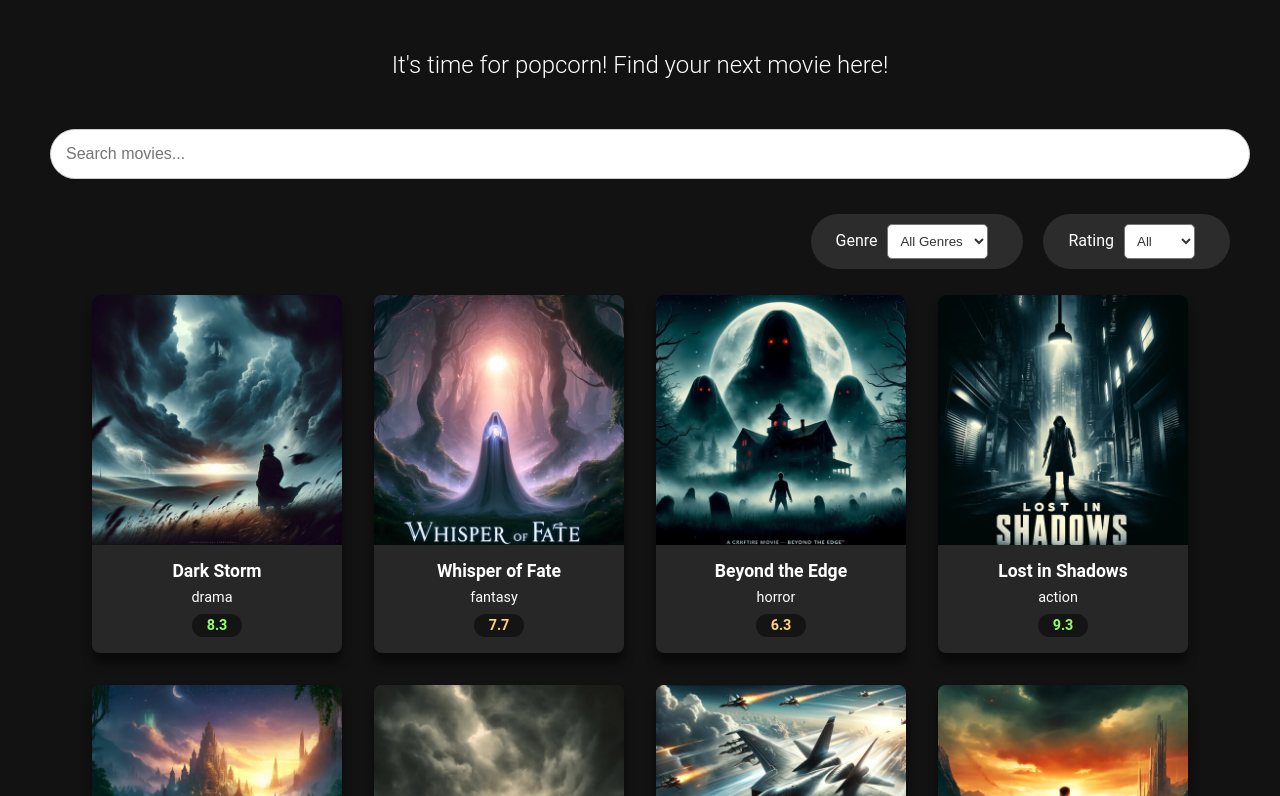
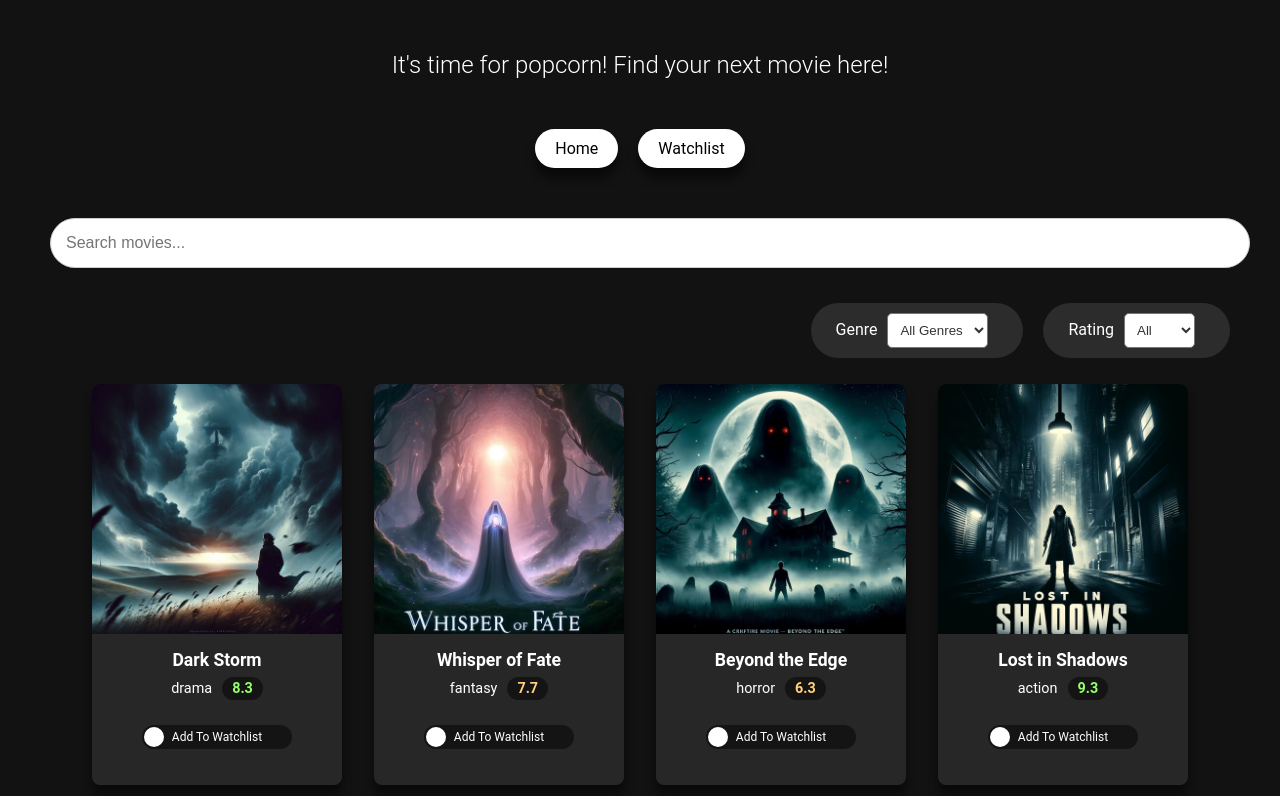
Before and after one commit to CNTuyet/moviedux, a React (Create React App) app: page / in a window 1280 px wide. Shown: the part 324-1120 px from the top of the page. Built offline with nearby package versions, Linux system fonts and the light colour scheme; the HTML template or start-up script is replaced by a standard one.

Commit message:
complete routes and handle watchlist

```diff
--- a/package.json
+++ b/package.json
@@ -9,6 +9,7 @@
     "moviedux": "file:",
     "react": "^18.2.0",
     "react-dom": "^18.2.0",
+    "react-router-dom": "^6.22.3",
     "react-scripts": "5.0.1",
     "web-vitals": "^2.1.4"
   },
--- a/src/App.js
+++ b/src/App.js
@@ -1,15 +1,48 @@
 import './App.css';
+import { useEffect, useState } from 'react'
 import Footer from './components/Footer';
 import Header from './components/Header';
 import MoviesGrid from './components/MoviesGrid';
+import Watchlist from './components/Watchlist';
 import './styles.css';
+import { BrowserRouter as Router, Routes, Route, Link } from 'react-router-dom';
 
 function App() {
+  const [movies, setMovies] = useState([]);
+  const [watchlist, setWatchlist] = useState([]);
+
+  useEffect(() => {
+    //Lấy data từ file json trong folder public, sau đó lấy data set cho movies
+    fetch("movies.json")
+      .then(response => response.json())
+      .then(data => setMovies(data));
+  }, []);
+
+  // Nếu đã có trong watchlist thì xóa id của movie đó đi, chưa có thì thêm vào
+  const toggleWatchlist = (movieId) => {
+    // prev đại diện cho state watchlist cũ, id trong filter đại diện cho từng item trong watchlist
+    setWatchlist(prev =>
+      prev.includes(movieId) ? prev.filter(id => id !== movieId) : [...prev, movieId]
+    );
+  }
+
   return (
     <div className="App">
       <div className='container'>
         <Header />
-        <MoviesGrid />
+        <Router>
+          <nav>
+            <ul>
+              <li><Link to='/'>Home</Link></li>
+              <li><Link to='/watchlist'>Watchlist</Link></li>
+            </ul>
+          </nav>
+          {/* Định nghĩa các đường dẫn, khi truy cập đúng path, element sẽ được hiển thị */}
+          <Routes>
+            <Route path='/' element={<MoviesGrid movies={movies} watchlist={watchlist} toggleWatchlist={toggleWatchlist} />}></Route>
+            <Route path='/watchlist' element={<Watchlist movies={movies} watchlist={watchlist} toggleWatchlist={toggleWatchlist} />}></Route>
+          </Routes>
+        </Router>
       </div>
       <Footer />
     </div>
--- a/src/components/MovieCard.jsx
+++ b/src/components/MovieCard.jsx
@@ -1,7 +1,7 @@
 import React from 'react'
 import '../styles.css'
 
-const MovieCard = ({ movie }) => {
+const MovieCard = ({ movie, isWatchlisted, toggleWatchlist }) => {
     const handleError = (e) => {
         // khi tên src ảnh bị lỗi thì hiển thị ảnh default
         e.target.src = "images/default.jpg";
@@ -28,8 +28,19 @@
                 onError={handleError} />
             <div className='movie-card-info'>
                 <h3 className='movie-card-title'>{movie.title}</h3>
-                <p className='movie-card-genre'>{movie.genre}</p>
-                <p className={`movie-card-rating ${getRatingClass(movie.rating)}`}>{movie.rating}</p>
+                <div>
+                    <span className='movie-card-genre'>{movie.genre}</span>
+                    <span className={`movie-card-rating ${getRatingClass(movie.rating)}`}>{movie.rating}</span>
+                </div>
+                <label className='switch'>
+                    <input
+                        type="checkbox"
+                        checked={isWatchlisted}
+                        onChange={() => toggleWatchlist(movie.id)} />
+                    <span className='slider'>
+                        <span className='slider-label'>{isWatchlisted ? "In Watchlist" : "Add To Watchlist"}</span>
+                    </span>
+                </label>
             </div>
         </div >
     )
--- a/src/components/MoviesGrid.jsx
+++ b/src/components/MoviesGrid.jsx
@@ -1,9 +1,7 @@
-import React, { useEffect, useState } from 'react'
+import React, { useState } from 'react'
 import MovieCard from './MovieCard';
 
-const MoviesGrid = () => {
-    const [movies, setMovies] = useState([]);
-
+const MoviesGrid = ({ movies, watchlist, toggleWatchlist }) => {
     const [searchTerm, setSearchTerm] = useState('');
 
     const [genre, setGenre] = useState("All Genres");
@@ -50,12 +48,6 @@
         matchesRating(movie, rating) &&
         matchesSearchTerm(movie, searchTerm)
     );
-    useEffect(() => {
-        //Lấy data từ file json trong folder public, sau đó lấy data set cho movies
-        fetch("movies.json")
-            .then(response => response.json())
-            .then(data => setMovies(data));
-    }, []);
     return (
         <div>
             <input
@@ -89,7 +81,11 @@
             <div className='movies-grid'>
                 {
                     filterMovies.map(item => (
-                        <MovieCard movie={item} key={item.id} />
+                        <MovieCard
+                            movie={item}
+                            isWatchlisted={watchlist.includes(item.id)}
+                            toggleWatchlist={toggleWatchlist}
+                            key={item.id} />
                     ))
                 }
             </div>
--- /dev/null
+++ b/src/components/Watchlist.jsx
@@ -0,0 +1,25 @@
+import React from 'react'
+import '../styles.css'
+import MovieCard from './MovieCard';
+
+const Watchlist = ({ movies, watchlist, toggleWatchlist }) => {
+    return (
+        <div>
+            <h1 className='title'>Your Watchlist</h1>
+            <div className='watchlist'>
+                {
+                    watchlist.map(id => {
+                        const movie = movies.find(movie => movie.id === id);
+                        return <MovieCard
+                            movie={movie}
+                            isWatchlisted={true}
+                            toggleWatchlist={toggleWatchlist}
+                            key={id} />;
+                    })
+                }
+            </div>
+        </div>
+    )
+}
+
+export default Watchlist
```
Also changed, not shown: 1 other file (tests, documents, lock files or other folders).
